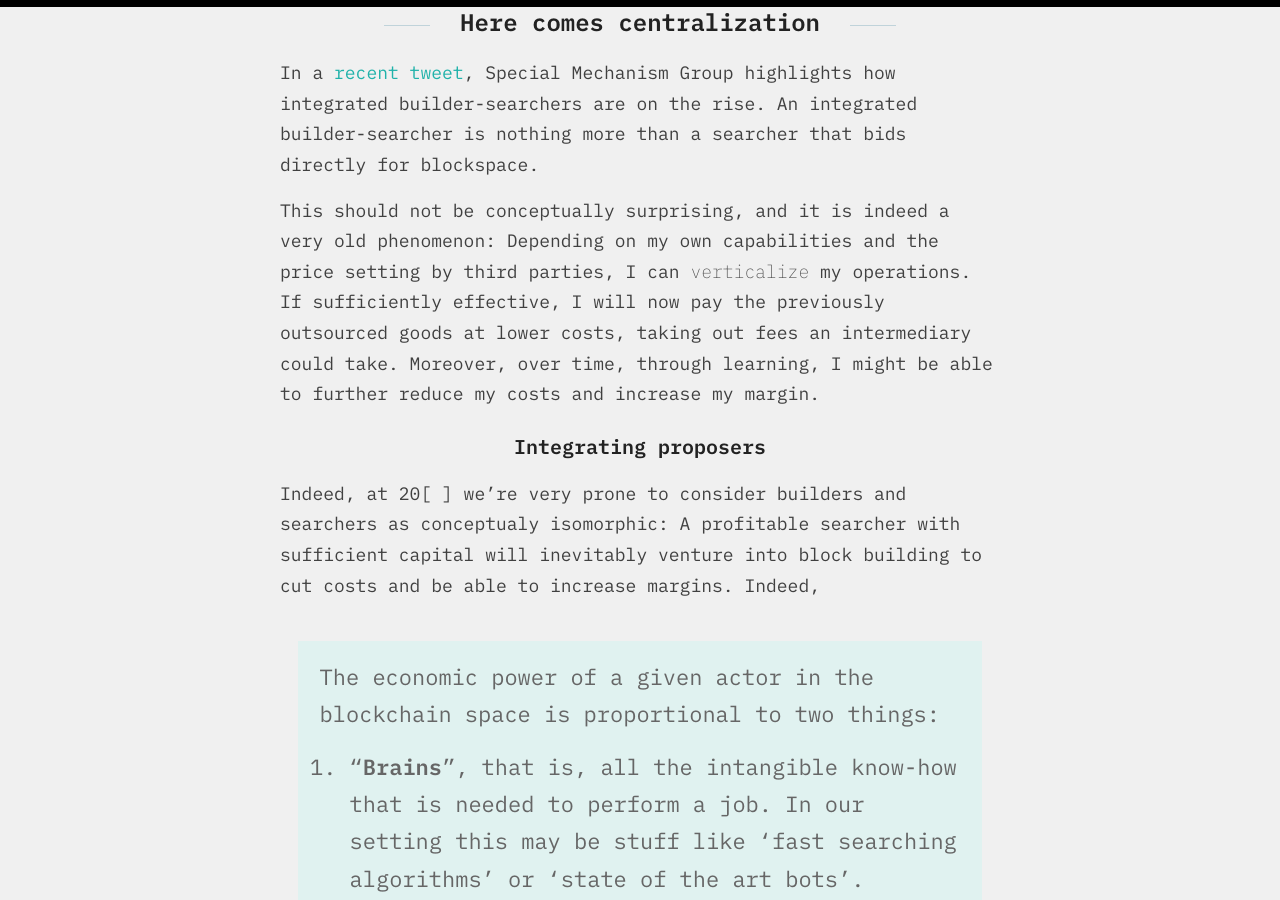
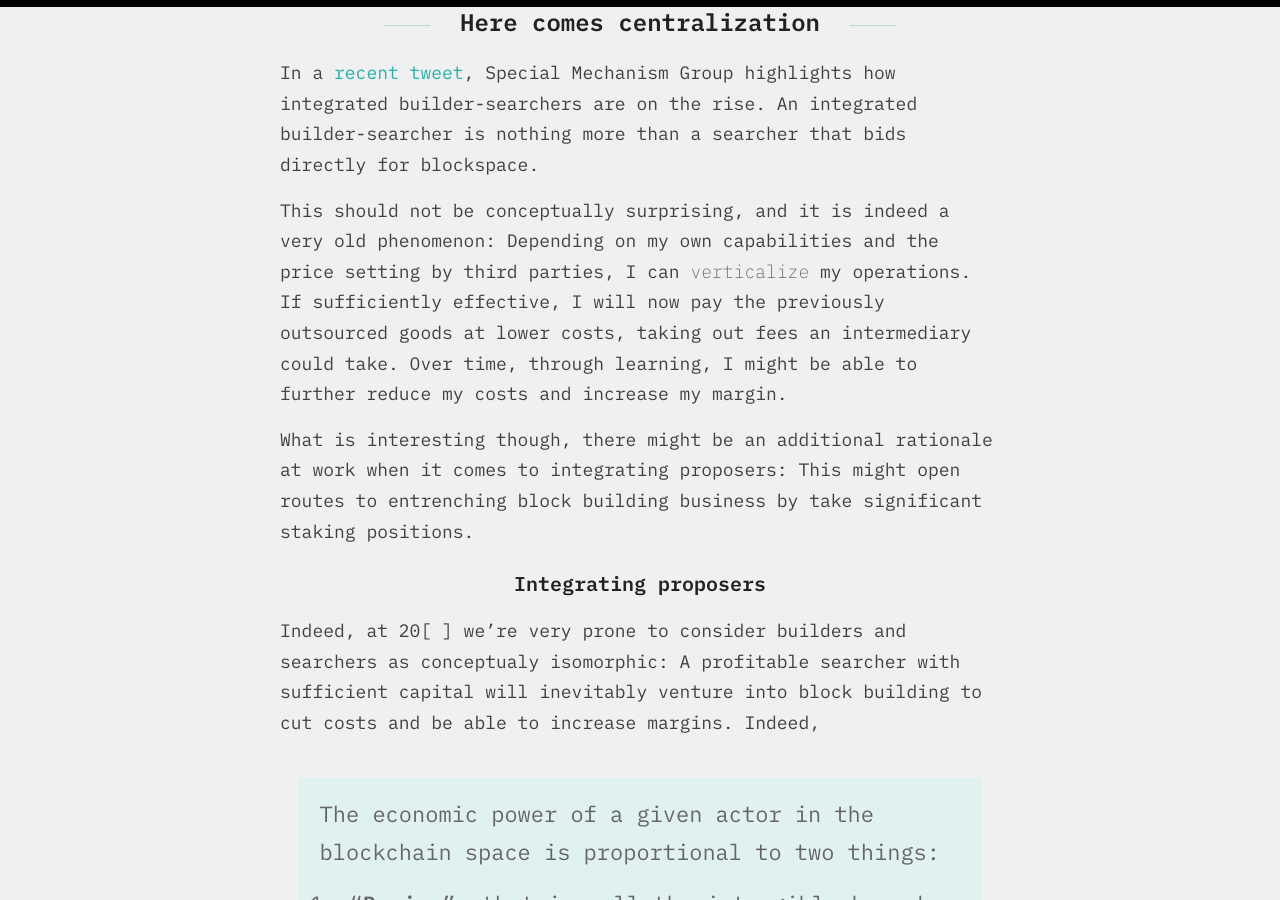
Before and after one commit to eric-downes/20sq-blog, a Jekyll site: the page built from _posts/2023-08-26-mev-cui-bono.md, in a window 1280 px wide and 900 px high, scrolled down 6260 px. Built offline with Jekyll 4.4.1, drawn with Linux system fonts in a browser that asks for light colours; formulas are drawn with MathJax 3.

Commit message:
Added a comment more to the erecting barriers to entry.

```diff
--- a/_posts/2023-08-26-mev-cui-bono.md
+++ b/_posts/2023-08-26-mev-cui-bono.md
@@ -73,7 +73,9 @@ But what happens to rest of the value chain? And how does the rest of the value
 
 In a [recent tweet](https://twitter.com/specialmech/status/1691178038640492544), Special Mechanism Group highlights how integrated builder-searchers are on the rise. An integrated builder-searcher is nothing more than a searcher that bids directly for blockspace.
 
-This should not be conceptually surprising, and it is indeed a very old phenomenon: Depending on my own capabilities and the price setting by third parties, I can *verticalize* my operations. If sufficiently effective, I will now pay the previously outsourced goods at lower costs, taking out fees an intermediary could take. Moreover, over time, through learning, I might be able to further reduce my costs and increase my margin.
+This should not be conceptually surprising, and it is indeed a very old phenomenon: Depending on my own capabilities and the price setting by third parties, I can *verticalize* my operations. If sufficiently effective, I will now pay the previously outsourced goods at lower costs, taking out fees an intermediary could take. Over time, through learning, I might be able to further reduce my costs and increase my margin.
+
+What is interesting though, there might be an additional rationale at work when it comes to integrating proposers: This might open routes to entrenching block building business by take significant staking positions.
 
 ### Integrating proposers
 
```
